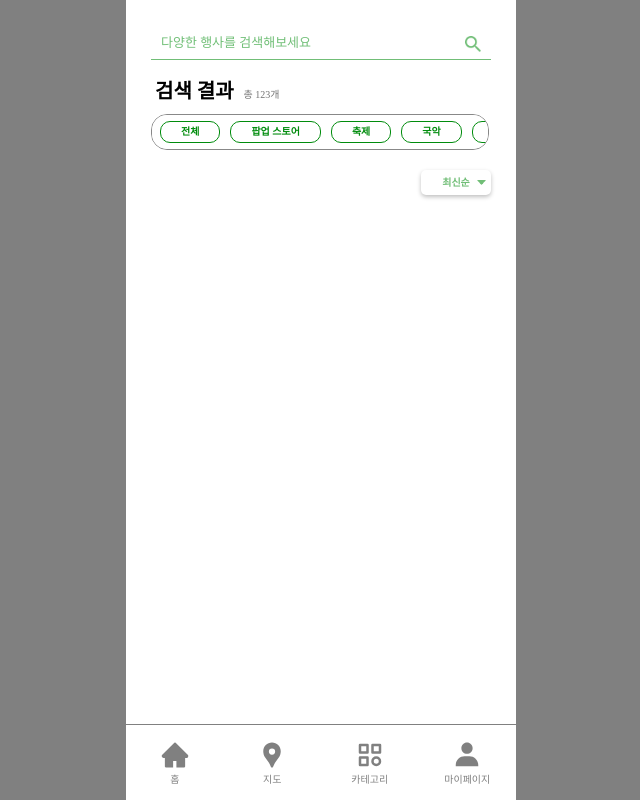
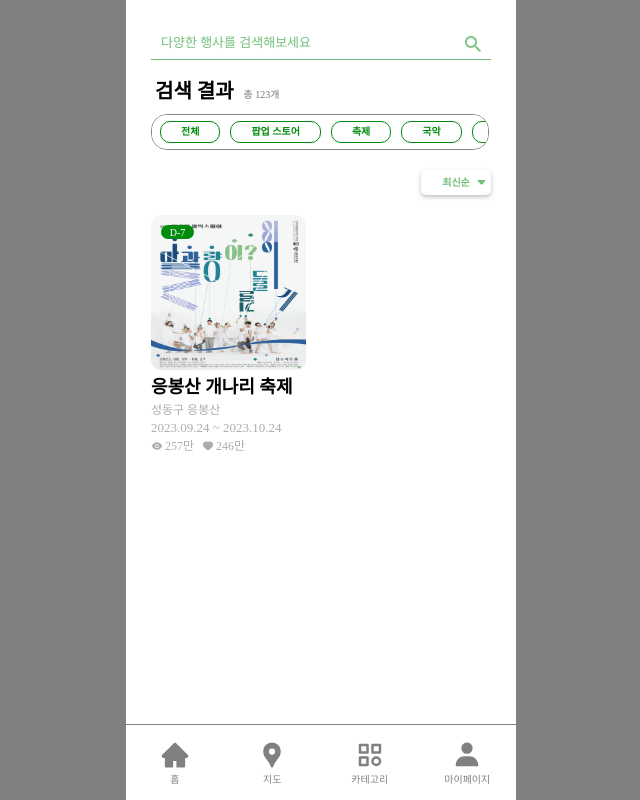
Before and after one commit to okiidokim/FrontEnd, a React (Vite) app in the folder catch-culture-frontend/: page /search in a window 1280 px wide. Shown: the whole page, without its empty margins (319-959 px from the left). Built offline with nearby package versions, Linux system fonts and the light colour scheme; a web font is replaced by a local one.

Commit message:
Fix: 문화 행사 카드 컴포넌트 링크 연결 수정

```diff
--- a/catch-culture-frontend/src/components/eventCard/EventCard.jsx
+++ b/catch-culture-frontend/src/components/eventCard/EventCard.jsx
@@ -9,7 +9,7 @@ function EventCard() {
     <>
       {/* 문화 행사 목록 */}
       <S.EventList>
-        <Link to={`event/${id}`}>
+        <Link to={`/event/${id}`}>
           {/* 문화 행사 카드 */}
           <S.EventCard>
             {/* 문화 행사 카드 - 이미지 */}
--- a/catch-culture-frontend/src/pages/main/style.jsx
+++ b/catch-culture-frontend/src/pages/main/style.jsx
@@ -6,7 +6,6 @@ export const MainWrapper = styled.div`
   display: flex;
   flex-direction: column;
   padding: 27px;
-  font-family: Noto Sans KR;
 `;
 
 // 헤더
--- a/catch-culture-frontend/src/pages/search/Search.jsx
+++ b/catch-culture-frontend/src/pages/search/Search.jsx
@@ -6,6 +6,7 @@ import { useLocation } from 'react-router-dom';
 import SearchBox from '../../components/search/SearchBox';
 import CategorySelector from '../../components/categorySelector/CategorySelector';
 import SortSelector from '../../components/sortSelector/SortSelector';
+import EventCard from '../../components/eventCard/EventCard';
 
 function Search() {
   const { state } = useLocation();
@@ -56,6 +57,9 @@ function Search() {
             setSelectedSort={setSelectedSort}
           />
         </S.SortSelectorWrapper>
+
+        {/* 문화 행사 출력 */}
+        <EventCard />
       </S.SearchWrapper>
     </>
   );
```
